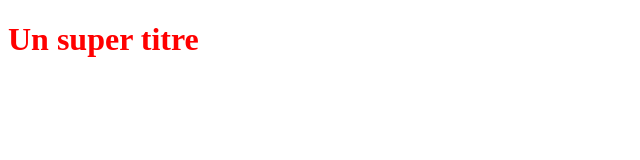
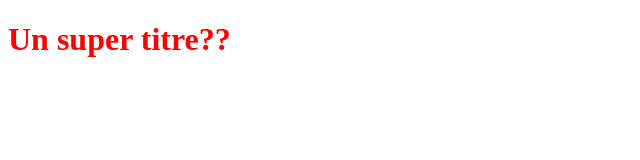
Before and after one commit to boboformation/test1, a plain HTML site: page index.html in a window 1280 px wide. Shown: the full height of the page, 0-640 px from the left. Drawn offline with Linux system fonts and the light colour scheme.

Commit message:
modification du titre h1

```diff
--- a/index.html
+++ b/index.html
@@ -5,6 +5,6 @@
    <link rel="stylesheet" type="text/css" href="styles.css">
 </head>
 <body>
-   <h1>Un super titre</h1>
+   <h1>Un super titre??</h1>
 </body>
 </html>
```
